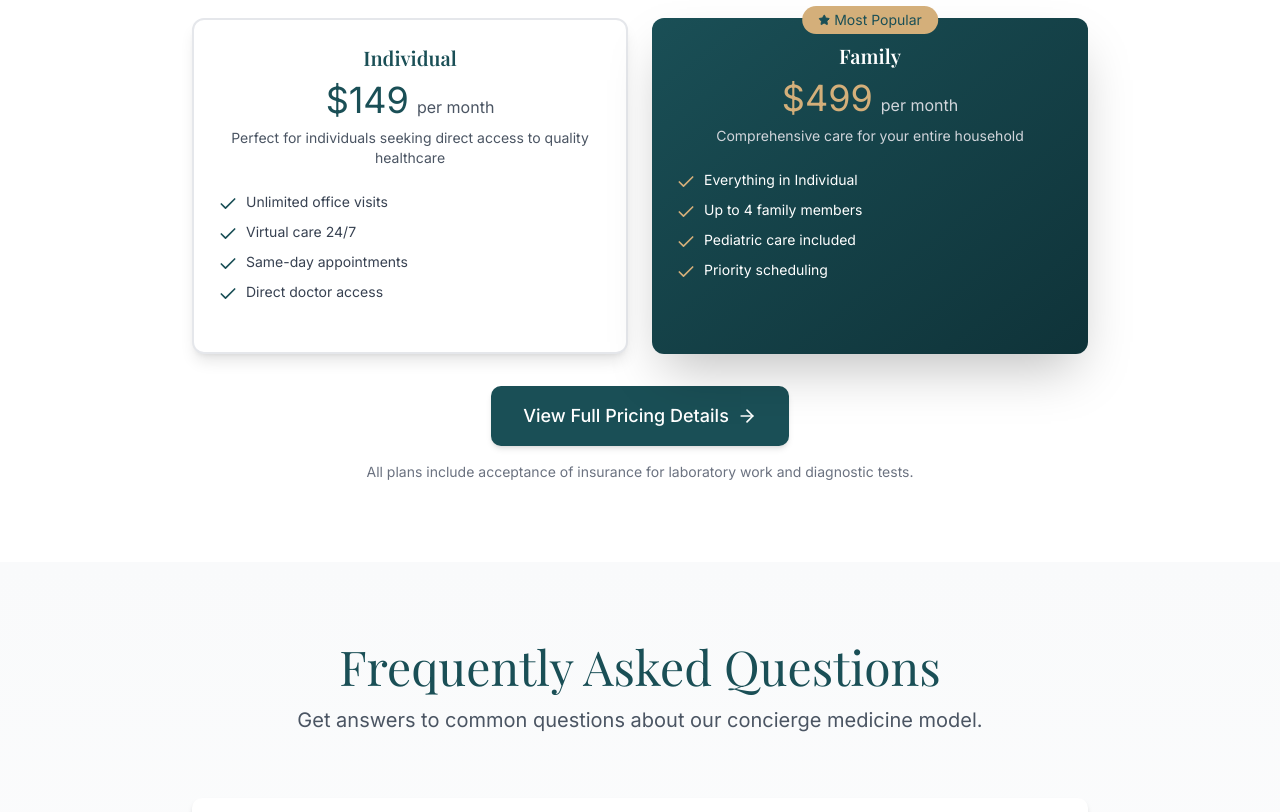
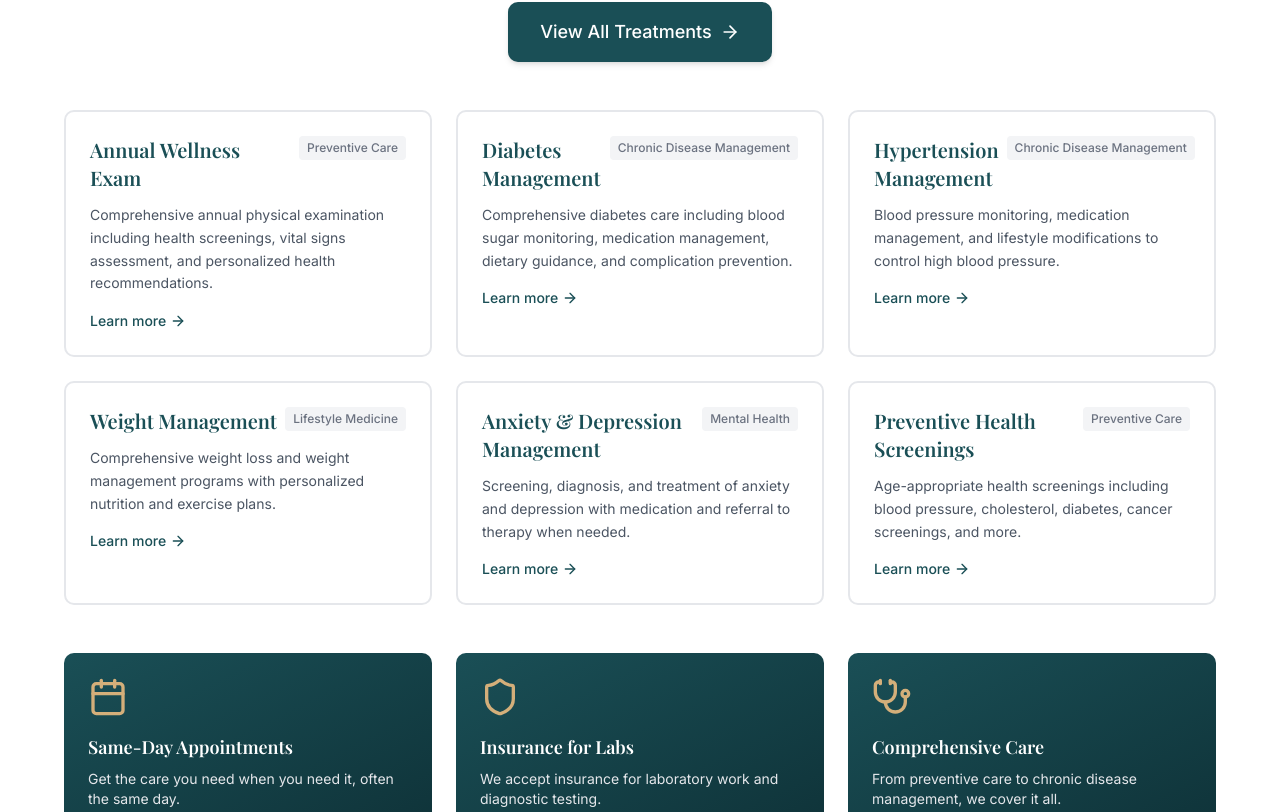
Before and after one commit to rahilp/vitality-med, a Next.js app: page / in a window 1280 px wide. Shown: the part 2448-3260 px from the top of the page. Built offline with nearby package versions, Linux system fonts and the light colour scheme; a web font is replaced by a local one.

Commit message:
treatments preview

```diff
--- a/app/page.tsx
+++ b/app/page.tsx
@@ -1,6 +1,7 @@
 import { Hero } from '@/components/sections/Hero';
 import { HowItWorksPreview } from '@/components/sections/HowItWorksPreview';
 import { BenefitsPreview } from '@/components/sections/BenefitsPreview';
+import { TreatmentsPreview } from '@/components/sections/TreatmentsPreview';
 import { PricingPreview } from '@/components/sections/PricingPreview';
 import { FAQ } from '@/components/sections/FAQ';
 import { CTA } from '@/components/sections/CTA';
@@ -21,6 +22,7 @@ export default function HomePage() {
       <Hero />
       <HowItWorksPreview />
       <BenefitsPreview />
+      <TreatmentsPreview />
       <PricingPreview />
       <FAQ variant="homepage" />
       <CTA />
--- /dev/null
+++ b/components/sections/TreatmentsPreview.tsx
@@ -0,0 +1,94 @@
+import { Stethoscope, Heart, Shield, Calendar, ArrowRight } from 'lucide-react';
+import Link from 'next/link';
+import { Section } from '../ui/Section';
+import { Button } from '../ui/Button';
+import { treatments } from '@/lib/treatments';
+
+export function TreatmentsPreview() {
+  // Select 6 key treatments to showcase on homepage
+  const featuredTreatmentIds = [
+    'annual-wellness-exam',
+    'diabetes-management',
+    'hypertension-management',
+    'weight-management',
+    'anxiety-depression',
+    'preventive-health-screenings',
+  ];
+
+  const featuredTreatments = featuredTreatmentIds
+    .map(id => treatments.find(t => t.id === id))
+    .filter((t): t is NonNullable<typeof t> => t !== undefined);
+
+  return (
+    <Section background="white" spacing="lg">
+      <div className="text-center mb-12">
+        <h2 className="text-4xl sm:text-5xl mb-4 text-teal-primary">Our Services & Treatments</h2>
+        <p className="text-xl text-gray-600 max-w-3xl mx-auto mb-8">
+          Comprehensive primary care services covering everything from preventive care to chronic disease management.
+          All included in your membership.
+        </p>
+        <Link href="/treatments">
+          <Button
+            variant="primary"
+            size="lg"
+            icon={<ArrowRight className="w-5 h-5" />}
+            iconPosition="right"
+          >
+            View All Treatments
+          </Button>
+        </Link>
+      </div>
+
+      <div className="grid grid-cols-1 md:grid-cols-2 lg:grid-cols-3 gap-6 max-w-6xl mx-auto">
+        {featuredTreatments.map((treatment) => (
+          <Link
+            key={treatment.id}
+            href={`/treatments/${treatment.id}`}
+            className="bg-white border-2 border-gray-200 rounded-lg p-6 hover:border-teal-primary hover:shadow-lg transition-all duration-300 block"
+          >
+            <div className="flex items-start justify-between mb-3">
+              <h3 className="text-xl font-semibold text-teal-primary">
+                {treatment.name}
+              </h3>
+              <span className="text-xs font-medium text-gray-500 bg-gray-100 px-2 py-1 rounded whitespace-nowrap ml-2">
+                {treatment.category}
+              </span>
+            </div>
+            <p className="text-gray-600 text-sm leading-relaxed mb-4">
+              {treatment.description}
+            </p>
+            <div className="flex items-center text-teal-primary text-sm font-medium">
+              Learn more
+              <ArrowRight className="w-4 h-4 ml-1" />
+            </div>
+          </Link>
+        ))}
+      </div>
+
+      {/* Additional Info Cards */}
+      <div className="grid grid-cols-1 md:grid-cols-3 gap-6 max-w-6xl mx-auto mt-12">
+        <div className="bg-gradient-to-br from-teal-primary to-teal-dark rounded-lg p-6 text-white">
+          <Calendar className="w-10 h-10 text-gold-primary mb-4" />
+          <h3 className="text-lg font-semibold mb-2">Same-Day Appointments</h3>
+          <p className="text-gray-200 text-sm">
+            Get the care you need when you need it, often the same day.
+          </p>
+        </div>
+        <div className="bg-gradient-to-br from-teal-primary to-teal-dark rounded-lg p-6 text-white">
+          <Shield className="w-10 h-10 text-gold-primary mb-4" />
+          <h3 className="text-lg font-semibold mb-2">Insurance for Labs</h3>
+          <p className="text-gray-200 text-sm">
+            We accept insurance for laboratory work and diagnostic testing.
+          </p>
+        </div>
+        <div className="bg-gradient-to-br from-teal-primary to-teal-dark rounded-lg p-6 text-white">
+          <Stethoscope className="w-10 h-10 text-gold-primary mb-4" />
+          <h3 className="text-lg font-semibold mb-2">Comprehensive Care</h3>
+          <p className="text-gray-200 text-sm">
+            From preventive care to chronic disease management, we cover it all.
+          </p>
+        </div>
+      </div>
+    </Section>
+  );
+}
```
